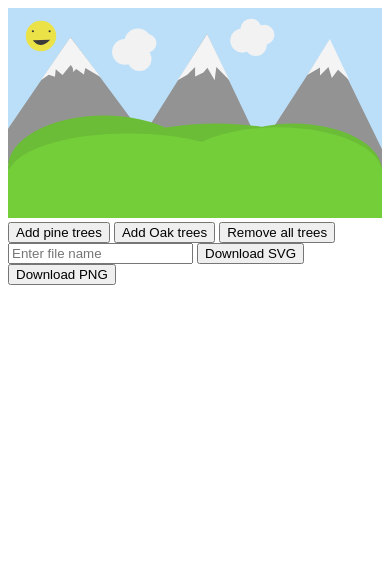
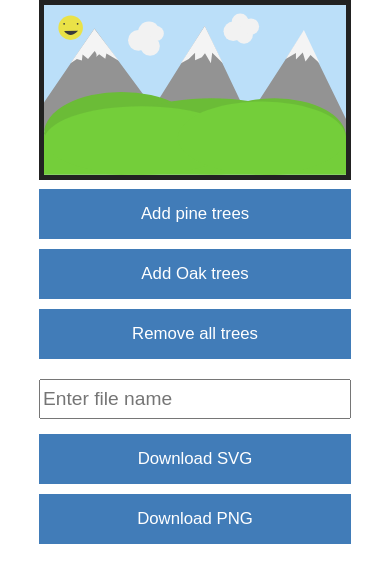
Before and after one commit to kensukegoto/svg, a plain HTML site: page index.html in a window 390 px wide. Drawn offline with Linux system fonts and the light colour scheme.

Commit message:
スタイル調整・safariではsvgのwidthでinheritが必要

```diff
--- a/index.html
+++ b/index.html
@@ -5,9 +5,10 @@
     <meta name="viewport" content="width=device-width, initial-scale=1.0" />
     <meta http-equiv="X-UA-Compatible" content="ie=edge" />
     <title>Document</title>
-    <link rel="stylesheet" href="style.css">
+    <link rel="stylesheet" href="style.css" />
   </head>
   <body>
+    <main>
       <svg
         id="svg"
         data-name="Layer 1"
@@ -15,7 +16,13 @@
         viewBox="0 0 1366.01 768"
       >
         <title>mountain</title>
-      <rect id="outerRect" x="0.01" width="1366" height="768" fill="#bbdff9" />
+        <rect
+          id="outerRect"
+          x="0.01"
+          width="1366"
+          height="768"
+          fill="#bbdff9"
+        />
         <path
           d="M1364.32,624.07c-.06-4.8-.29-9.6-.31-14.4a4.52,4.52,0,0,1,2-4v-90l-192.45-395L923.26,507.79,726.83,94.9,494.49,466.1,228.25,106.81,2,437.9q-1,2.21-2,4.49H0V566q.5,1.45,1,2.86l82.66.43,179.49-4L512.44,611l226.35,5,227.35-3,398.23,13.84A5.77,5.77,0,0,1,1364.32,624.07Z"
           transform="translate(0.01)"
@@ -27,8 +34,13 @@
         <g id="terrain">
           <rect x="0.01" y="590" width="1366" height="178" fill="#74ce3a" />
           <ellipse cx="441.01" cy="613" rx="441" ry="155" fill="#74ce3a" />
-        <ellipse cx="985.51" cy="601.5" rx="380.5" ry="165.5" fill="#74ce3a" />
-
+          <ellipse
+            cx="985.51"
+            cy="601.5"
+            rx="380.5"
+            ry="165.5"
+            fill="#74ce3a"
+          />
         </g>
         <path
           d="M120,264,227.87,107,338,252.1l-55.67-33.27-5.14,24-27.74-20-13.36,12h0c7.19-13-7.19-27-7.19-27L199.1,244.8l-24.66-21-3.08,27-22.61-7Z"
@@ -54,30 +66,61 @@
         <circle cx="936.51" cy="97.5" r="36.5" fill="#f2f2f2" />
         <circle cx="91.01" cy="85" r="4" fill="#3a3a3a" />
         <circle cx="152.01" cy="85" r="4" fill="#3a3a3a" />
-      <path d="M91,118s25,40,63-2" transform="translate(0.01)" fill="#3a3a3a" />
+        <path
+          d="M91,118s25,40,63-2"
+          transform="translate(0.01)"
+          fill="#3a3a3a"
+        />
         <defs>
           <g id="pine">
-          <path d="M63,66H0L31.5,0Z" fill="#1da831"/>
+            <path d="M63,66H0L31.5,0Z" fill="#1da831" />
           </g>
           <g id="oak">
-            <rect x="19.06" y="40.56" width="13.44" height="42.44" fill="#382a16" />
-            <ellipse cx="19.22" cy="38.83" rx="13.59" ry="13.68" fill="#4d8436" />
+            <rect
+              x="19.06"
+              y="40.56"
+              width="13.44"
+              height="42.44"
+              fill="#382a16"
+            />
+            <ellipse
+              cx="19.22"
+              cy="38.83"
+              rx="13.59"
+              ry="13.68"
+              fill="#4d8436"
+            />
             <ellipse cx="10" cy="28.92" rx="10" ry="10.06" fill="#4d8436" />
-            <ellipse cx="29.84" cy="20.28" rx="20.16" ry="20.28" fill="#4d8436" />
-            <ellipse cx="34.53" cy="36.63" rx="11.41" ry="11.48" fill="#4d8436" />
+            <ellipse
+              cx="29.84"
+              cy="20.28"
+              rx="20.16"
+              ry="20.28"
+              fill="#4d8436"
+            />
+            <ellipse
+              cx="34.53"
+              cy="36.63"
+              rx="11.41"
+              ry="11.48"
+              fill="#4d8436"
+            />
           </g>
         </defs>
       </svg>
+      <div id="buttons">
         <div id="treeButtons">
           <button id="pineButton">Add pine trees</button>
           <button id="oakButton">Add Oak trees</button>
           <button id="removeButton">Remove all trees</button>
         </div>
         <div id="save">
-      <input type="text" id="fileName" placeholder="Enter file name">
+          <input type="text" id="fileName" placeholder="Enter file name" />
           <button data-format="svg">Download SVG</button>
           <button data-format="png">Download PNG</button>
         </div>
+      </div>
+    </main>
     <script src="./script.js"></script>
   </body>
 </html>
--- a/script.js
+++ b/script.js
@@ -1,8 +1,8 @@
 
-const treeButtons = document.getElementById("treeButtons");
 
 document.addEventListener("DOMContentLoaded",()=>{
 
+  const treeButtons = document.getElementById("treeButtons");
   const outerRect = document.getElementById("outerRect");
   const terrain = document.getElementById("terrain");
   const MAX_WIDTH = +outerRect.getAttributeNS(null,"width");
@@ -13,6 +13,35 @@ document.addEventListener("DOMContentLoaded",()=>{
   const oakElement = document.querySelector("#oak");
 
   treeGenerator.init({outerRect,terrain,MAX_WIDTH,MAX_HEIGHT,MIN_HEIGHT,pineElement,oakElement});
+
+  treeButtons.addEventListener("click",(e)=>{
+    switch(e.target.id){
+      case 'pineButton':
+        treeGenerator.createPines();
+        break;
+      case 'oakButton':
+        treeGenerator.createOaks();
+        break;
+      case 'removeButton':
+        treeGenerator.removeAllTrees();
+        break;
+
+      default:
+        break;
+    }
+  });
+
+
+
+  document.getElementById("save").addEventListener("click",function(e){
+    const {format} = e.target.dataset;
+    if(format){
+      const name = document.getElementById("fileName").value;
+      const svgData = document.getElementById("svg");
+
+      imageSaver.save(name,format,svgData);
+    }
+  });
 
 });
 
@@ -127,37 +156,7 @@ const treeGenerator = {
 
 }
 
-treeButtons.addEventListener("click",(e)=>{
-  switch(e.target.id){
-    case 'pineButton':
-      treeGenerator.createPines();
-      break;
-    case 'oakButton':
-      treeGenerator.createOaks();
-      break;
-    case 'removeButton':
-      treeGenerator.removeAllTrees();
-      break;
 
-    default:
-      break;
-  }
-});
-
-
-
-
-
-document.getElementById("save").addEventListener("click",function(e){
-  const {format} = e.target.dataset;
-  if(format){
-    const name = document.getElementById("fileName").value;
-    const svgData = document.getElementById("svg");
-
-    imageSaver.save(name,format,svgData);
-  }
-
-});
 
 const imageSaver = {
 
--- a/style.css
+++ b/style.css
@@ -1,3 +1,97 @@
-#terrain use {
-  /* transform: scale(0.8); */
+html{
+  box-sizing: border-box;
 }
+
+*,*::before,*::after{
+  box-sizing: inherit;
+}
+
+html,body{
+  margin: 0;
+  padding: 0;
+}
+
+main{
+  width: 80vw;
+  margin: 0 auto;
+}
+
+#svg{
+  width: inherit;
+  border: 5px solid #222;
+}
+
+#buttons{
+  display: flex;
+  justify-content: space-between;
+  flex-flow: row wrap;
+}
+
+#buttons button{
+  color: #fff;
+  background-color: #417cb8;
+  border: none;
+  height: 50px;
+  width: 150px;
+  font-size: 1.05em;
+}
+
+#buttons button:hover{
+  background-color: #346392;
+}
+
+#buttons button:focus{
+  outline: none;
+}
+
+#buttons button:active{
+  background-color: #27496d;
+  border: none;
+}
+
+#save{
+  display: flex;
+  align-items: center;
+}
+#save button{
+  margin-left: 2px;
+}
+#save input{
+  height: 40px;
+  width: 160px;
+  font-size: 1.2em;
+  outline: none;
+}
+
+@media screen and (max-width: 1170px){
+  #buttons{
+    justify-content: center;
+    flex-flow: column wrap;
+    align-items: center;
+  }
+  #buttons button{
+    margin-top: 10px;
+    margin-bottom: 10px;
+  }
+  #save {
+    flex-wrap: wrap;
+    width: 458px;
+    justify-content: space-between;
+  }
+  #save input{
+    width: inherit;
+  }
+  #save button{
+    margin-left: 0;
+  }
+}
+@media screen and (max-width: 575px){
+  #buttons button,#save {
+    width: 80vw;
+    margin: 5px 0px;
+  }
+  #save input{
+    margin-top: 10px;
+    margin-bottom: 10px;
+  }
+}
```
Lines whose indentation alone changed are shown as unchanged.
